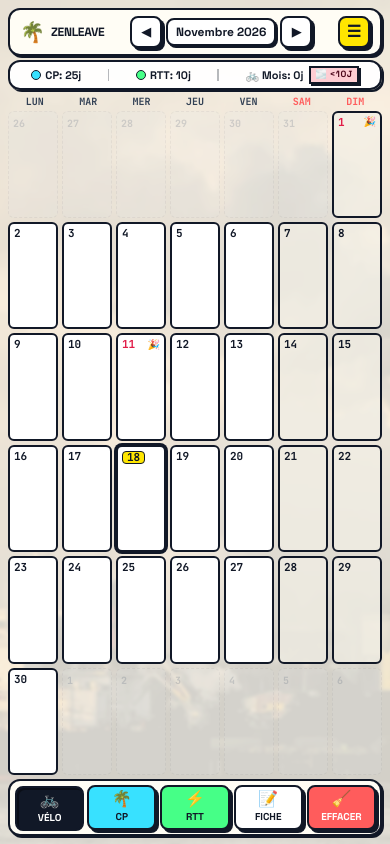
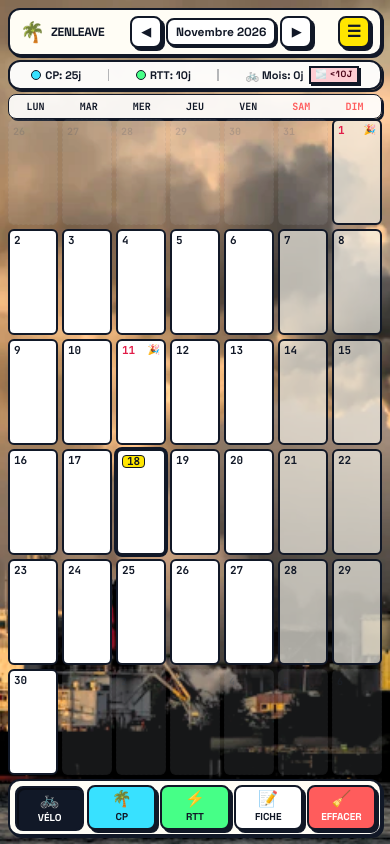
Before and after one commit to ivankameneff-creator/conge-velo, a website: page index.html in a window 390 px wide. Drawn offline with nearby package versions, Linux system fonts and the light colour scheme.

Commit message:
fix(ui): supprimer le voile blanc pour rendre le fond d'ecran visible
Supprime les overlays de voile blanc (#mobileEcoVeil et #desktopEcoVeil) et nettoie updateMonthlyEcologyTheme. Ajoute des fonds protecteurs néo-brutalistes sur l'en-tete des jours mobile pour une lisibilite optimale.

Closes #1

```diff
--- a/index.html
+++ b/index.html
@@ -200,9 +200,8 @@
   <!-- MOBILE DEDICATED COMPACT VIEW (100dvh, ZERO SCROLL, QUICK ACTION BAR)     -->
   <!-- ========================================================================= -->
   <div id="mobileAppContainer" class="hidden fixed inset-0 z-20 flex flex-col justify-between select-none overflow-hidden h-[100dvh]">
-    <!-- Dynamic Ecology Background & Translucent Veil -->
+    <!-- Dynamic Ecology Background -->
     <div id="mobileEcoBg" class="absolute inset-0 bg-cover bg-center transition-all duration-700 pointer-events-none -z-10" style="background-image: url('assets/backgrounds/pollution-heavy.webp');"></div>
-    <div id="mobileEcoVeil" class="absolute inset-0 bg-[#F8F5EC]/85 backdrop-blur-[1.5px] transition-colors duration-500 pointer-events-none -z-10"></div>
 
     <!-- Top Bar: Brand, Month Nav & Hamburger -->
     <header class="flex items-center justify-between gap-1.5 px-2.5 py-1.5 bg-pop-cream border-2 border-pop-dark rounded-xl shadow-brutal-sm flex-shrink-0">
@@ -249,7 +248,7 @@
     </div>
 
     <!-- Weekdays Header Row -->
-    <div class="grid grid-cols-7 gap-1 text-center font-mono text-[10px] font-black uppercase text-slate-700 mb-0.5 px-0.5 flex-shrink-0">
+    <div class="grid grid-cols-7 gap-1 text-center font-mono text-[10px] font-black uppercase bg-white/90 border border-pop-dark rounded-lg py-1 px-0.5 shadow-brutal-sm flex-shrink-0">
       <div>Lun</div>
       <div>Mar</div>
       <div>Mer</div>
@@ -732,9 +731,8 @@
 
     <!-- VUE B : CALENDRIER MENSUEL (POP EDITION) -->
     <div id="viewCalendarContainer" class="hidden relative overflow-hidden brutal-box-lg rounded-2xl p-4 sm:p-6">
-      <!-- Dynamic Ecology Background & Translucent Veil -->
+      <!-- Dynamic Ecology Background -->
       <div id="desktopEcoBg" class="absolute inset-0 bg-cover bg-center transition-all duration-700 pointer-events-none -z-10" style="background-image: url('assets/backgrounds/pollution-heavy.webp');"></div>
-      <div id="desktopEcoVeil" class="absolute inset-0 bg-[#F8F5EC]/85 backdrop-blur-[1.5px] transition-colors duration-500 pointer-events-none -z-10"></div>
 
       <!-- Calendar Nav -->
       <div class="flex flex-col sm:flex-row items-center justify-between gap-4 pb-4 border-b-2 border-pop-dark mb-4">
@@ -760,7 +758,7 @@
         <div class="text-xs font-bold flex items-center gap-3">
           <span id="desktopEcoBadge" class="sticker-badge bg-rose-200 text-rose-950 font-black flex items-center gap-1">🌫️ &lt;10j : Pollution élevée</span>
           <span class="sticker-badge bg-white">CLIQUEZ POUR ÉDITER</span>
-          <span class="text-slate-600 hidden md:inline">Sélectionnez demi-journée Matin ou Aprem dans la fiche</span>
+          <span class="sticker-badge bg-white text-slate-700 hidden md:inline">Sélectionnez demi-journée Matin ou Aprem dans la fiche</span>
         </div>
 
       </div>
@@ -2495,11 +2493,10 @@
       updateMonthlyEcologyTheme(currentMonthBikeDays);
     }
 
-    // --- AMBIANCE ECOLOGIQUE DU MOIS (PHOTO DE FOND + VOILE TRANSLUCIDE) ---
+    // --- AMBIANCE ECOLOGIQUE DU MOIS (PHOTO DE FOND DYNAMIQUE) ---
     const MONTHLY_ECO_THEMES = {
       HEAVY_POLLUTION: {
         bgImage: 'assets/backgrounds/pollution-heavy.webp',
-        veilClass: 'bg-[#F8F5EC]/85 backdrop-blur-[1.5px]',
         badgeTextMobile: '🌫️ <10j',
         badgeTextDesktop: '🌫️ <10j : Pollution élevée',
         badgeClass: 'bg-rose-200 text-rose-950 border-pop-dark',
@@ -2507,7 +2504,6 @@
       },
       LIGHT_POLLUTION: {
         bgImage: 'assets/backgrounds/pollution-light.webp',
-        veilClass: 'bg-[#F8F5EC]/80 backdrop-blur-[1.5px]',
         badgeTextMobile: '⛅ 10-15j',
         badgeTextDesktop: '⛅ 10-15j : Pollution modérée',
         badgeClass: 'bg-amber-200 text-amber-950 border-pop-dark',
@@ -2515,7 +2511,6 @@
       },
       LUSH_NATURE: {
         bgImage: 'assets/backgrounds/nature-lush.webp',
-        veilClass: 'bg-[#F8F5EC]/75 backdrop-blur-[1.5px]',
         badgeTextMobile: '🌿 >15j',
         badgeTextDesktop: '🌿 >15j : Nature luxuriante !',
         badgeClass: 'bg-emerald-200 text-emerald-950 border-pop-dark',
@@ -2546,8 +2541,6 @@
       // Mise à jour vue Mobile
       const mobBg = document.getElementById('mobileEcoBg');
       if (mobBg) mobBg.style.backgroundImage = `url('${theme.bgImage}')`;
-      const mobVeil = document.getElementById('mobileEcoVeil');
-      if (mobVeil) mobVeil.className = `absolute inset-0 ${theme.veilClass} transition-colors duration-500 pointer-events-none -z-10`;
       const mobBadge = document.getElementById('mobileEcoBadge');
       if (mobBadge) {
         mobBadge.textContent = theme.badgeTextMobile;
@@ -2558,8 +2551,6 @@
       // Mise à jour vue Desktop
       const deskBg = document.getElementById('desktopEcoBg');
       if (deskBg) deskBg.style.backgroundImage = `url('${theme.bgImage}')`;
-      const deskVeil = document.getElementById('desktopEcoVeil');
-      if (deskVeil) deskVeil.className = `absolute inset-0 ${theme.veilClass} transition-colors duration-500 pointer-events-none -z-10`;
       const deskBadge = document.getElementById('desktopEcoBadge');
       if (deskBadge) {
         deskBadge.textContent = theme.badgeTextDesktop;
```
